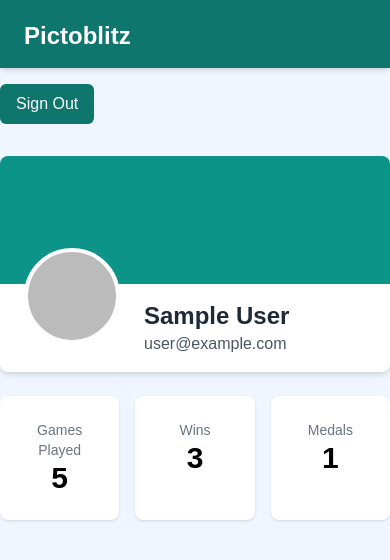
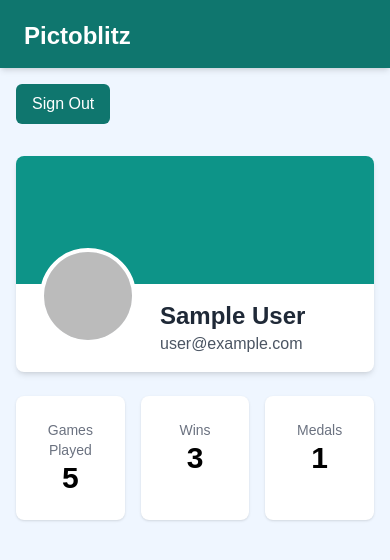
Before and after one commit to ZhuoqunWei/pictoblitz3, a Next.js app in the folder pictoblitz/: page /profile in a window 390 px wide. Shown: the top 560 px of the page. Built offline with nearby package versions, Linux system fonts and the light colour scheme; no server answers; sample sign-in values are in the browser's storage.

Commit message:
[UI] mobile fix for profile and game screen

```diff
--- a/pictoblitz/src/app/profile/page.js
+++ b/pictoblitz/src/app/profile/page.js
@@ -57,7 +57,7 @@
             </div>
           </div>
         </header>
-      <div className="max-w-4xl mx-auto">
+      <div className="max-w-4xl mx-auto px-4">
         <div className="flex justify-between items-center mb-8">
           <button
             onClick={handleSignOut}
--- a/pictoblitz/src/app/rooms/page.js
+++ b/pictoblitz/src/app/rooms/page.js
@@ -136,7 +136,7 @@
           </div>
         </div>
       </header>
-      <div className="max-w-4xl mx-auto">
+      <div className="max-w-4xl mx-auto px-4">
 
         {error && (
           <div className="bg-red-500 text-white p-4 rounded-md mb-6">
```
